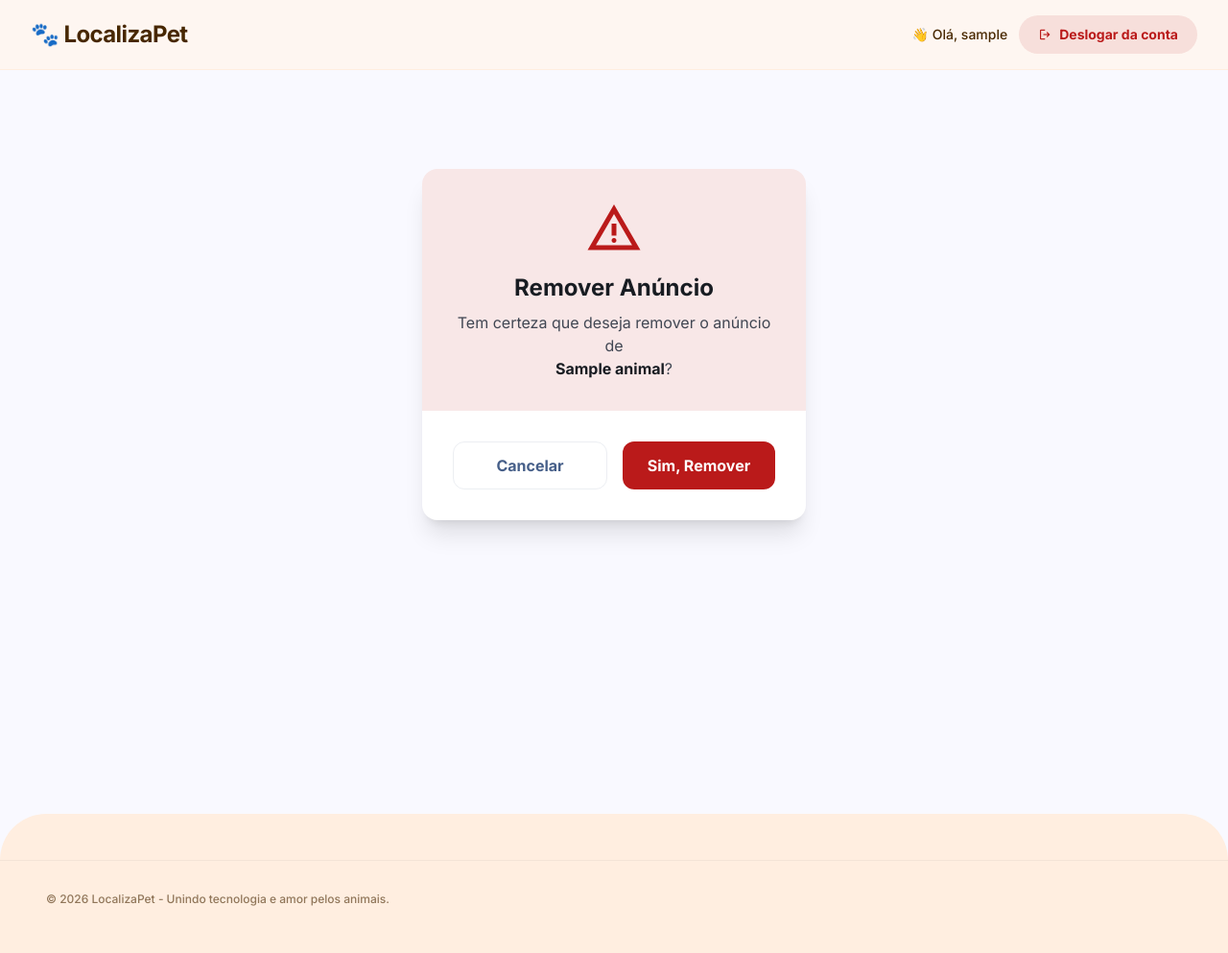
After one commit to kvpergentino/LocalizaPet, a Django app: page /pet/1/deletar/ in a window 1280 px wide. The commit adds this page. Shown: the whole page at 96% size. Run offline with Django 5.2, Linux system fonts and the light colour scheme; a user stored in the database is signed in; tables that the repository leaves empty hold one stand-in row (values such as "Sample post"); some libraries are stand-ins or nearby versions.

Commit message:
adicionado a função editar e deletar alerta, só para o dono do alerta

```diff
--- a/pets/urls.py
+++ b/pets/urls.py
@@ -4,8 +4,10 @@ from . import views
 urlpatterns = [
     path('', views.home, name='home'),
     path('cadastrar/', views.cadastrar_pet, name='cadastrar_pet'),
-    path('registro/', views.registro, name='registro'), # Nova
-    path('login/', views.logar, name='login'),          # Nova
-    path('logout/', views.deslogar, name='logout'),    # Nova
+    path('registro/', views.registro, name='registro'),
+    path('login/', views.logar, name='login'),
+    path('logout/', views.deslogar, name='logout'),
     path('pet/<int:pet_id>/', views.detalhes_pet, name='detalhes_pet'),
+    path('pet/<int:pet_id>/editar/', views.editar_pet, name='editar_pet'),
+    path('pet/<int:pet_id>/deletar/', views.deletar_pet, name='deletar_pet'),
 ]
--- a/pets/views.py
+++ b/pets/views.py
@@ -20,7 +20,7 @@ def cadastrar_pet(request):
         if form.is_valid():
             # commit=False cria o objeto na memória mas não salva no banco ainda
             pet = form.save(commit=False)
-            # Vinculamos o animal ao usuário que está enviando o formulário
+            # Vincula o animal ao usuário que está enviando o formulário
             pet.usuario = request.user
             pet.save()
             messages.success(request, "Alerta publicado com sucesso!")
@@ -70,7 +70,7 @@ def detalhes_pet(request, pet_id):
     pet = get_object_or_404(Pet, id=pet_id)
     return render(request, 'core/detalhes_pet.html', {'pet': pet})
 
-#  Adicione esta função no final do arquivo views_pets.py
+
 
 def detalhes_pet(request, pet_id):
     """
@@ -97,3 +97,39 @@ def detalhes_pet(request, pet_id):
     }
 
     return render(request, 'detalhes.html', context)
+
+
+#Função para editar o pet (apenas para o dono)
+@login_required(login_url='login')
+def editar_pet(request, pet_id):
+    """
+    Permite que o dono edite o anúncio do pet
+    """
+    pet = get_object_or_404(Animal, id=pet_id, usuario=request.user)
+
+    if request.method == 'POST':
+        form = AnimalForm(request.POST, request.FILES, instance=pet)
+        if form.is_valid():
+            form.save()
+            messages.success(request, "Anúncio atualizado com sucesso!")
+            return redirect('detalhes_pet', pet_id=pet.id)
+    else:
+        form = AnimalForm(instance=pet)
+
+    return render(request, 'editar.html', {'form': form, 'pet': pet})
+
+
+#Função para deletar o pet (apenas para o dono)
+@login_required(login_url='login')
+def deletar_pet(request, pet_id):
+    """
+    Permite que o dono remova o anúncio do pet
+    """
+    pet = get_object_or_404(Animal, id=pet_id, usuario=request.user)
+
+    if request.method == 'POST':
+        pet.delete()
+        messages.success(request, "Anúncio removido com sucesso!")
+        return redirect('home')
+
+    return render(request, 'deletar_anuncio.html', {'pet': pet})
--- /dev/null
+++ b/templates/deletar_anuncio.html
@@ -0,0 +1,28 @@
+{% extends 'base.html' %}
+
+{% block content %}
+<section class="max-w-md mx-auto px-6 py-20">
+    <div class="bg-surface-container-lowest rounded-2xl shadow-xl overflow-hidden text-center">
+        <div class="bg-error/10 p-8">
+            <span class="material-symbols-outlined text-error text-6xl">warning</span>
+            <h2 class="text-2xl font-bold text-on-surface mt-4">Remover Anúncio</h2>
+            <p class="text-on-surface-variant mt-2">
+                Tem certeza que deseja remover o anúncio de<br>
+                <strong class="text-on-surface">{{ pet.nome|default:"Pet sem nome" }}</strong>?
+            </p>
+        </div>
+
+        <form method="POST" class="p-8">
+            {% csrf_token %}
+            <div class="flex gap-4">
+                <a href="{% url 'detalhes_pet' pet.id %}" class="flex-1 px-6 py-3 rounded-xl border border-outline-variant/30 text-secondary font-bold hover:bg-surface-container-low transition-colors">
+                    Cancelar
+                </a>
+                <button type="submit" class="flex-1 bg-error text-on-error px-6 py-3 rounded-xl font-bold hover:opacity-90 transition-colors">
+                    Sim, Remover
+                </button>
+            </div>
+        </form>
+    </div>
+</section>
+{% endblock %}
--- a/templates/home.html
+++ b/templates/home.html
@@ -62,7 +62,7 @@
                 <!--<button class="w-full py-4 rounded-xl border border-outline-variant/30 text-secondary font-bold hover:bg-secondary-container transition-colors">
                     Ver Detalhes
                 </button>-->
-                <!-- No home.html, dentro do loop de animais, substitua o botão por: -->
+
                 <a href="{% url 'detalhes_pet' animal.id %}" class="w-full py-4 rounded-xl border border-outline-variant/30 text-secondary font-bold hover:bg-secondary-container transition-colors text-center block">
                     Ver Detalhes
                 </a>
```
Also changed, not shown: templates/editar.html (added, +26 -0 lines).
